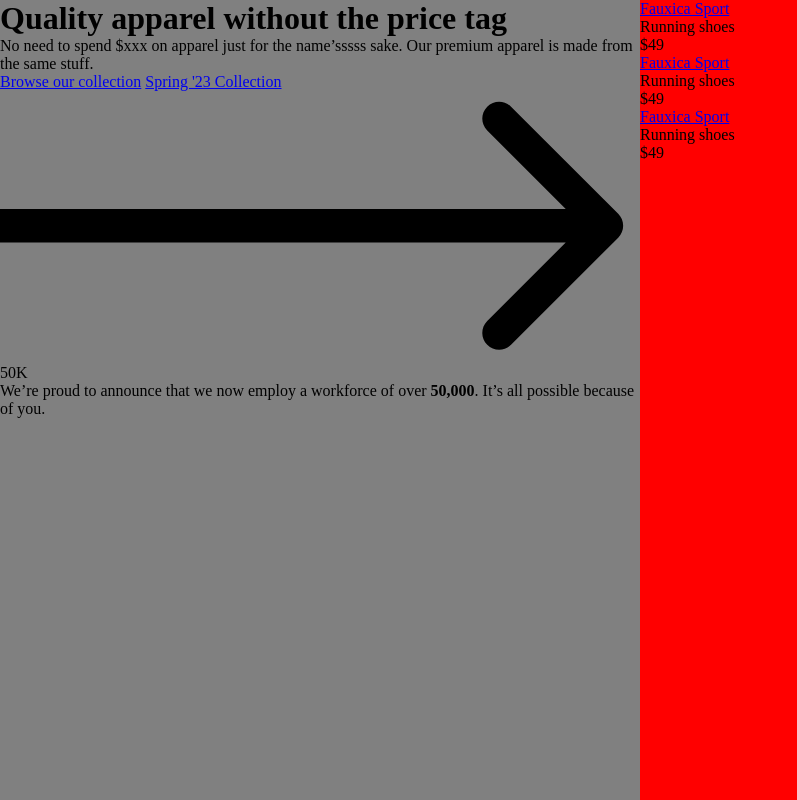
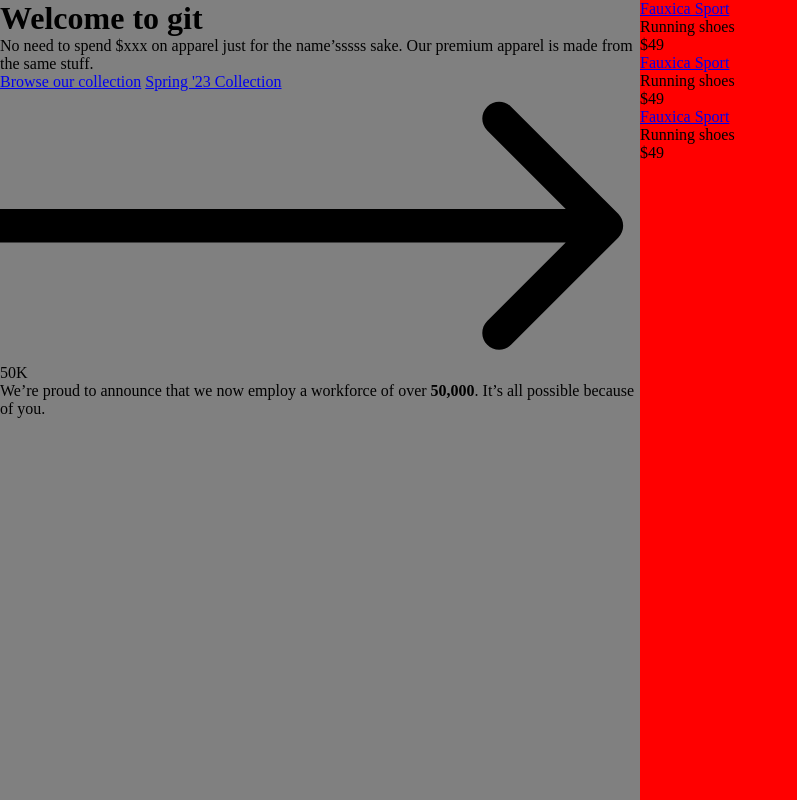
Before and after one commit to 3chathurajayashan/test2, a plain HTML site: page index.html in a window 1280 px wide. Shown: the whole page, without its empty margins (0-797 px from the left). Drawn offline with Linux system fonts and the light colour scheme.

Commit message:
Update index.html

```diff
--- a/index.html
+++ b/index.html
@@ -12,7 +12,7 @@
 
            <div class="left-col">
 
-            <h1>Quality apparel without the price tag</h1>
+            <h1>Welcome to git</h1>
 
                 <p class="subhead">
                     No need to spend $xxx on apparel just for the name’sssss
```
